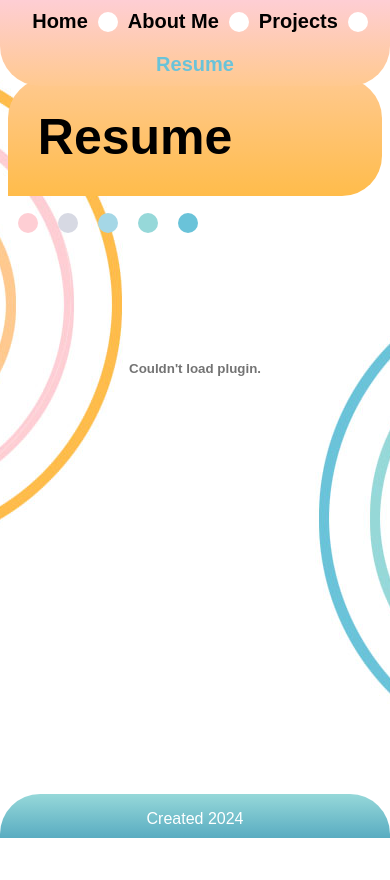
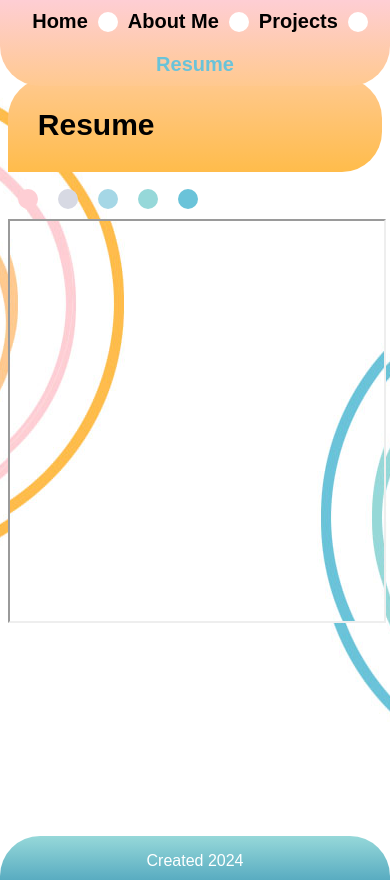
Before and after one commit to AmandaC0022/My-Portfolio, a React (Create React App) app in the folder my-react-portfolio/: page /resume in a window 390 px wide. Before the commit the page ends 844 px from the top, so only its background shows below. Built offline with nearby package versions, Linux system fonts and the light colour scheme.

Commit message:
fixed resume rendering

```diff
--- a/my-react-portfolio/src/components/Project/Project.css
+++ b/my-react-portfolio/src/components/Project/Project.css
@@ -10,7 +10,7 @@
 .project h4 {
     margin: 5px;
 }
-iframe, .project-img {
+.project-img {
     width: 100%;
     border: 2px solid white;
     border-radius: 40px 40px 0px 40px;
@@ -25,7 +25,7 @@
     .project {
         width: 45%;
     }
-    iframe {
+    .project-img {
         height: 300px;
     }
 }
@@ -33,7 +33,7 @@
     .project {
         width: 100%;
     }
-    iframe {
+    .project-img {
         height: 300px;
     }
 }
--- a/my-react-portfolio/src/index.css
+++ b/my-react-portfolio/src/index.css
@@ -43,7 +43,7 @@
   body{
     margin: 0;
     position: relative;
-    min-height: 90vh;
+    min-height: 95vh;
     background: url("images/portfolio-background.jpg") no-repeat fixed center;
   }
   * {
@@ -170,4 +170,7 @@
     .body {
       margin-top:20%;
     }
+    h2 {
+      font-size: 30px;
+    }
   }
--- a/my-react-portfolio/src/pages/Resume/Resume.css
+++ b/my-react-portfolio/src/pages/Resume/Resume.css
@@ -1,6 +1,7 @@
-.resume-container {
-    padding-bottom: 60px;
-  }
+.resume-iframe {
+    border-radius: 0;
+    height: 500px;
+}
 .resume-header {
     background: var(--orange-gradient);
     padding: 30px;
@@ -12,8 +13,13 @@
     margin:0;
 }
 
-@media screen and (max-width:786px) {
-    .resume-container object {
-        height: 250px;
+@media screen and (max-width:820px) {
+    .resume-iframe {
+        height: 650px;
     }
 }
+@media screen and (max-width:430px) {
+    .resume-iframe {
+        height: 400px;
+    }
+}
--- a/my-react-portfolio/src/pages/Resume/Resume.js
+++ b/my-react-portfolio/src/pages/Resume/Resume.js
@@ -9,7 +9,7 @@
                 <h2>Resume</h2>
             </div>
             <Circles/>
-            <object data={pdf} type="application/pdf" width="100%" height="700px" aria-labelledby="2024 Web Development Resume" alt="2024 Web Development Resume"></object>
+            <iframe className="resume-iframe" width="100%" src={pdf}/>
         </div>
      );
 }
```
